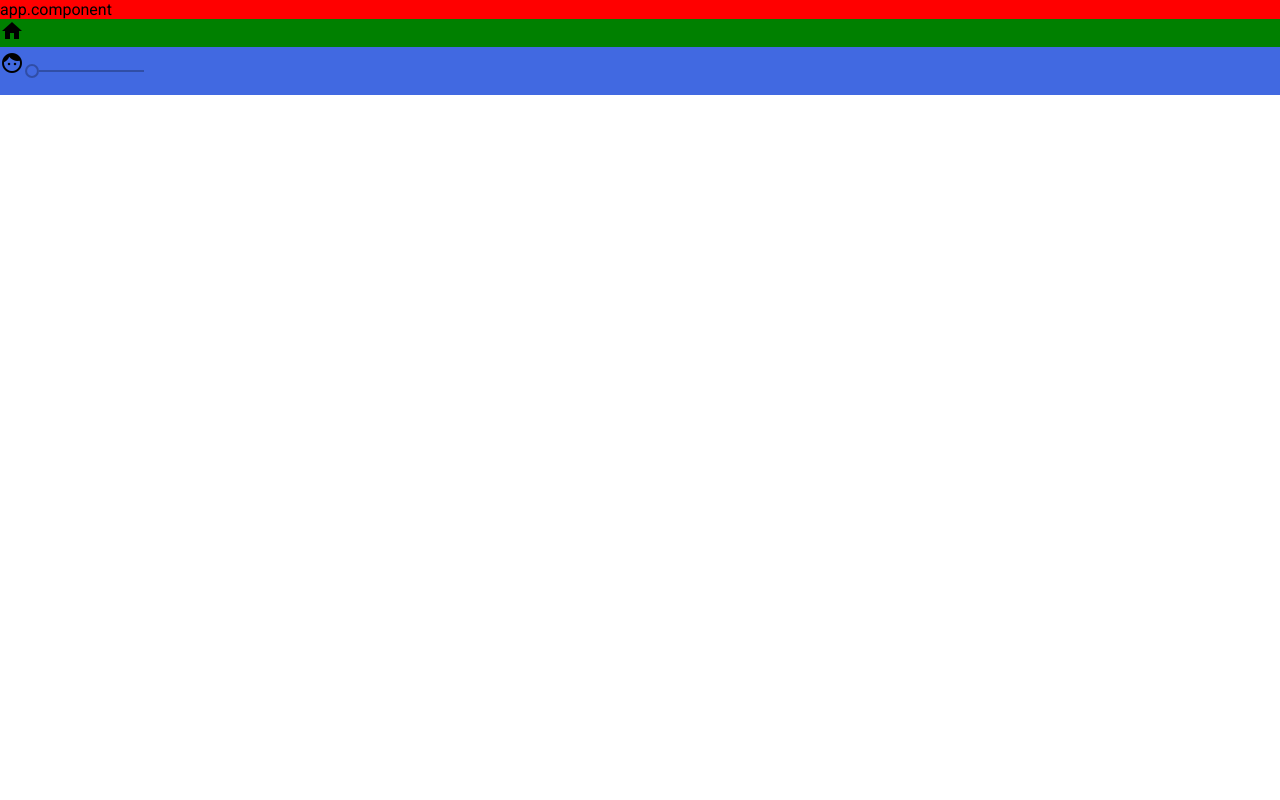
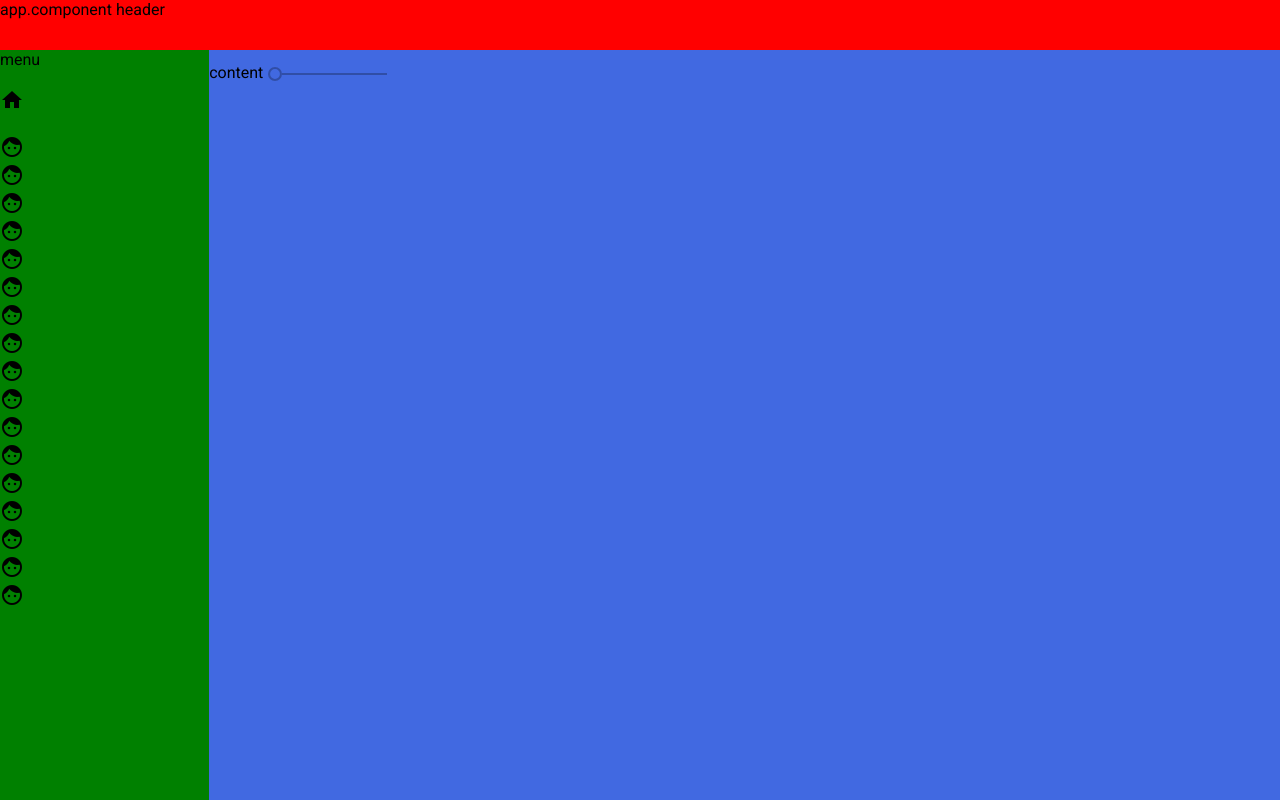
Before and after one commit to YouNone/angular-admin-panel, an Angular app: page / in a window 1280 px wide. Built offline with nearby package versions, Linux system fonts and the light colour scheme.

Commit message:
creation of flexible home page

```diff
--- a/src/app/app.component.html
+++ b/src/app/app.component.html
@@ -1,13 +1,34 @@
 <div class="holder">
 	<div class="header">
-    <p>app.component</p>
+		<p>app.component header</p>
 	</div>
 	<div class="main">
 		<div class="side">
+			<p>menu</p>
+			<br>
 			<mat-icon aria-hidden="false" aria-label="Example home icon">home</mat-icon>
+			<br>
+			<br>
+			<i class="material-icons">face</i><br>
+			<i class="material-icons">face</i><br>
+			<i class="material-icons">face</i><br>
+			<i class="material-icons">face</i><br>
+			<i class="material-icons">face</i><br>
+			<i class="material-icons">face</i><br>
+			<i class="material-icons">face</i><br>
+			<i class="material-icons">face</i><br>
+			<i class="material-icons">face</i><br>
+			<i class="material-icons">face</i><br>
+			<i class="material-icons">face</i><br>
+			<i class="material-icons">face</i><br>
+			<i class="material-icons">face</i><br>
+			<i class="material-icons">face</i><br>
+			<i class="material-icons">face</i><br>
+			<i class="material-icons">face</i><br>
+			<i class="material-icons">face</i>
 		</div>
 		<div class="content">
-      <i class="material-icons">face</i>
+			content
 			<mat-slider min="1" max="100" step="1" value="1"></mat-slider>
 		</div>
 	</div>
--- a/src/styles.scss
+++ b/src/styles.scss
@@ -34,15 +34,41 @@ $alexAdmin-theme: mat-light-theme($alexAdmin-primary, $alexAdmin-accent, $alexAd
 html, body { height: 100%; }
 body, p { margin: 0; font-family: Roboto, "Helvetica Neue", sans-serif; }
 
+.holder {
+    display: flex;
+	flex-direction: column;
+	width: 100%;
+	height: 100%;
+    flex-wrap: nowrap;
+
     .header {
         background-color: red;
+        min-height: 50px;
+		width: 100%;
+		display: flex;
+		flex-direction: row;
+		flex-wrap: nowrap;
+		align-self: center;
+		align-items: stretch;
     }
 
     .main {
+        height: 100%;
+        display: flex;
+        flex-direction: row;
         .side {
+            overflow-x: hidden;
+	        overflow-y: auto;
+	        width: 250px;
+	        height: 100%;
+	        margin: 0;
             background-color: green;
         }
         .content {
             background-color: royalblue;
+            position: relative;
+            width: 100%;
+            // height: 100%;
         }
     }
+}
```
Lines whose indentation alone changed are shown as unchanged.
